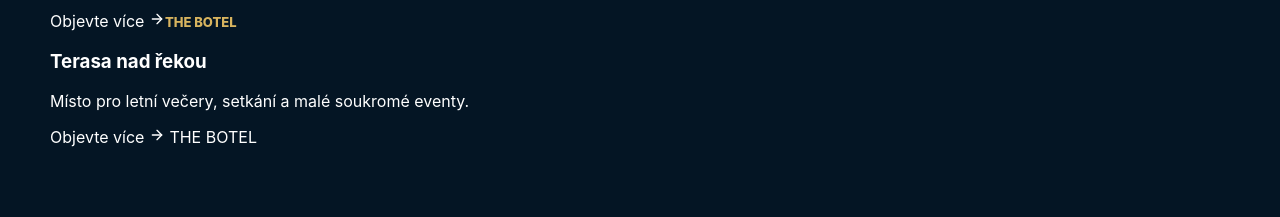
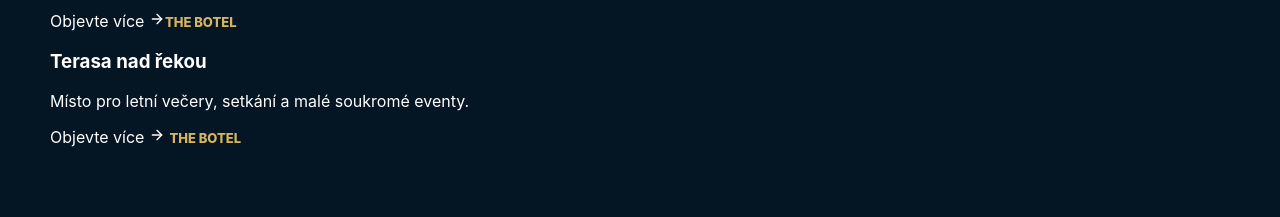
Before and after one commit to vct5d8tb75-sketch/botel-app, a Next.js app: page / in a window 1280 px wide. Shown: the part 1260-1477 px from the top of the page. Built offline with nearby package versions, Linux system fonts and the light colour scheme.

Commit message:
Match terrace link brand label typography

```diff
--- a/src/app/page.tsx
+++ b/src/app/page.tsx
@@ -81,7 +81,7 @@ export default function HomePage() {
                 <span className="eyebrow">The Botel</span>
                 <h3>{item.title}</h3>
                 <p>{item.text}</p>
-                <span className="highlight-link">Objevte více <ArrowRight size={16} aria-hidden="true" />{item.href === "/terasa" && <> THE BOTEL</>}</span>
+                <span className="highlight-link">Objevte více <ArrowRight size={16} aria-hidden="true" />{item.href === "/terasa" && <> <span className="eyebrow">THE BOTEL</span></>}</span>
               </Link>
             ))}
           </div>
```
